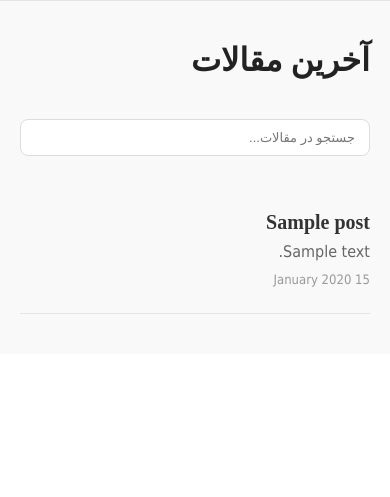
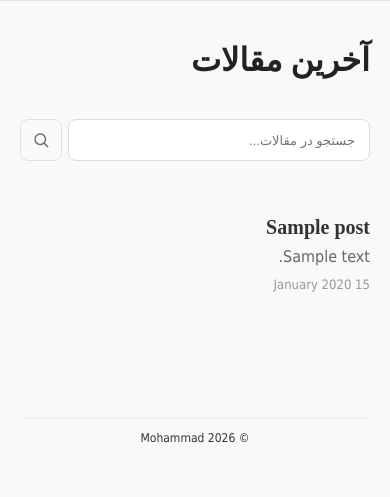
Before and after one commit to MimSkywalker/My-Weblog, a Django app: template templates/home/index.html in a window 390 px wide. Shown: the part 556-1053 px from the top of the page. Before the commit the page ends 870 px from the top, so only its background shows below. Run offline with Django 5.2, Linux system fonts and the light colour scheme; tables that the repository leaves empty hold one stand-in row (values such as "Sample post"); the template is opened without the code that fills it: values that come from a table or form of the project are taken from there, most other values are stand-ins (such as "Sample title", 1, 10 or a date in 2020); grey boxes marked "Sample" are stand-in pictures.

Commit message:
Add footer and searchBox

```diff
--- a/home/urls.py
+++ b/home/urls.py
@@ -6,6 +6,7 @@ from . import views
 app_name = 'home'
 urlpatterns = [
    path("",views.homepage, name="homepage"),
+   path("search/",views.home_search, name="home_search"),
    path("about/",views.about_view, name="about"),
    path("contact/",views.contact_view, name="contact"),
    path("projects/",views.projects_view, name="projects"),
--- a/static/home/css/home.css
+++ b/static/home/css/home.css
@@ -42,6 +42,7 @@ body{
   display:flex;
   flex-direction:row-reverse;
   min-height:100vh;
+  align-items: stretch;
 }
 
 /* Left Space */
@@ -75,6 +76,10 @@ body{
   will-change: opacity, transform;
 }
 
+.post:last-of-type {
+  border-bottom: none;
+}
+
 .post.show{
   opacity:1;
   transform:translateY(0);
@@ -104,6 +109,8 @@ body{
   color:#666;
   margin-bottom:8px;
 }
+
+
 
 .date{
   font-size:13px;
@@ -226,6 +233,32 @@ body{
   border-color:#999;
 }
 
+
+
+.search-form{
+  display:flex;
+  width:100%;
+}
+
+.search-input{
+  flex:1;
+  padding:10px 12px;
+  border:1px solid #e0e0e0;
+  border-radius:8px;
+  font-size:14px;
+  outline:none;
+}
+
+.search-input:focus{
+  border-color:#cfcfcf;
+}
+
+.search-btn{
+  display:none;
+}
+
+
+
 /* Responsive */
 
 @media (max-width:1400px){
@@ -271,7 +304,15 @@ body{
   gap:8px;
 }
 
-.page-number{
+.page-numbers{
+  display:flex;
+  justify-content:center;
+  gap:8px;
+  margin:40px 0 60px;
+}
+
+.page-number,
+.page-btn{
   text-decoration:none;
   color:#444;
   padding:8px 14px;
@@ -279,7 +320,7 @@ body{
   border:1px solid #e5e5e5;
   font-size:14px;
   background:#fff;
-  transition:background 0.25s ease, color 0.25s ease;
+  transition:background 0.25s ease, color 0.25s ease, border-color 0.25s ease;
 }
 
 .page-number:hover{
@@ -293,14 +334,7 @@ body{
 }
 
 .page-btn{
-  text-decoration:none;
   color:#555;
-  padding:8px 14px;
-  border-radius:8px;
-  border:1px solid #e5e5e5;
-  background:#fff;
-  font-size:14px;
-  transition:background 0.25s ease, color 0.25s ease;
 }
 
 .page-btn:hover{
@@ -314,3 +348,49 @@ body{
   color:#999;
   font-size:14px;
 }
+
+
+.mini-footer{
+    margin-top:20px;
+    padding:12px 0;
+    border-top:1px solid #eee;
+    text-align:center;
+    font-size:12px;
+    color:#333;
+}
+
+
+@media (max-width:600px){
+
+  .search-form{
+    gap:6px;
+  }
+
+  .search-input{
+    border-radius:8px;
+  }
+
+  .search-btn{
+    display:flex;
+    align-items:center;
+    justify-content:center;
+
+    width:42px;
+    height:42px;
+
+    border:1px solid #e0e0e0;
+    border-radius:8px;
+
+    background:#fafafa;
+    cursor:pointer;
+
+    color:#666;
+    transition:all .2s ease;
+  }
+
+  .search-btn:hover{
+    background:#f0f0f0;
+    color:#000;
+  }
+
+}
--- a/templates/home/about.html
+++ b/templates/home/about.html
@@ -96,7 +96,7 @@
                 <li><a href="#">گیت‌هاب</a></li>
             </ul>
         </section>
-
+ {% include "home/includes/footer.html" %}
     </main>
 
     {% include "home/includes/sidebar.html" %}
--- a/templates/home/contact.html
+++ b/templates/home/contact.html
@@ -63,6 +63,8 @@
             {% endif %}
 
 
+<hr class='divider'>
+
             <div class="contact-links">
                 <h3>راه‌های ارتباطی دیگر</h3>
 
@@ -77,7 +79,7 @@
             </div>
 
 
-
+ {% include "home/includes/footer.html" %}
         </main>
 
         <!-- سایدبار -->
--- /dev/null
+++ b/templates/home/includes/footer.html
@@ -0,0 +1,5 @@
+{% load static %}
+
+<footer class="mini-footer">
+  © 2026 Mohammad
+</footer>
--- a/templates/home/index.html
+++ b/templates/home/index.html
@@ -17,19 +17,68 @@
       <!-- محتوای اصلی -->
       <main class="content">
         <h1 class="page-title">آخرین مقالات</h1>
-        <div class="search-box">
-          <input type="text" placeholder="جستجو در مقالات..." />
-        </div>
 
+
+<!-- -->
+<div class="search-box">
+  <form action="{% url 'home:home_search' %}" method="GET" class="search-form">
+
+    <input
+      type="text"
+      name="q"
+      class="search-input"
+      placeholder="جستجو در مقالات..."
+    >
+
+    <button type="submit" class="search-btn" aria-label="جستجو">
+      <svg width="18" height="18" viewBox="0 0 24 24" fill="none">
+        <circle cx="11" cy="11" r="7" stroke="currentColor" stroke-width="1.8"/>
+        <line x1="16.65" y1="16.65" x2="21" y2="21"
+              stroke="currentColor" stroke-width="1.8"
+              stroke-linecap="round"/>
+      </svg>
+    </button>
+
+  </form>
+</div>
+<!-- -->
+
+{% comment %}
+    <div class="search-box">
+      <form action="{% url 'home:home_search' %}" method="GET">
+        <input type="text" name="q" placeholder="جستجو در مقالات..." />
+      </form>
+    </div>
+ {% endcomment %}
+      {% if posts %}
        {% include "home/includes/posts.html" %}
 
        {% include "home/includes/pagination.html" %}
 
+      {% else %}
+
+        <article class="post">
+          <h2>متأسّفم</h2>
+          <p>پستِ مدنظر شما پیدا نشد... لطفاً با واژۀ کلیدیِ دیگری جستجو کنید.</p>
+          <span class="date">{{ post.published_at|date:"j F Y" }}</span>
+        </article>
+
+      {% endif %}
+
+
+
+ {% include "home/includes/footer.html" %}
+
       </main>
+
 
       <!-- سایدبار راست -->
         {% include "home/includes/sidebar.html" %}
+
     </div>
+
+
+
     <script src="{% static 'home/js/home.js' %}" defer></script>
 
   </body>
```
Also changed, not shown: home/views.py (+26 -4 lines), static/home/css/contact.css (+16 -0 lines).
